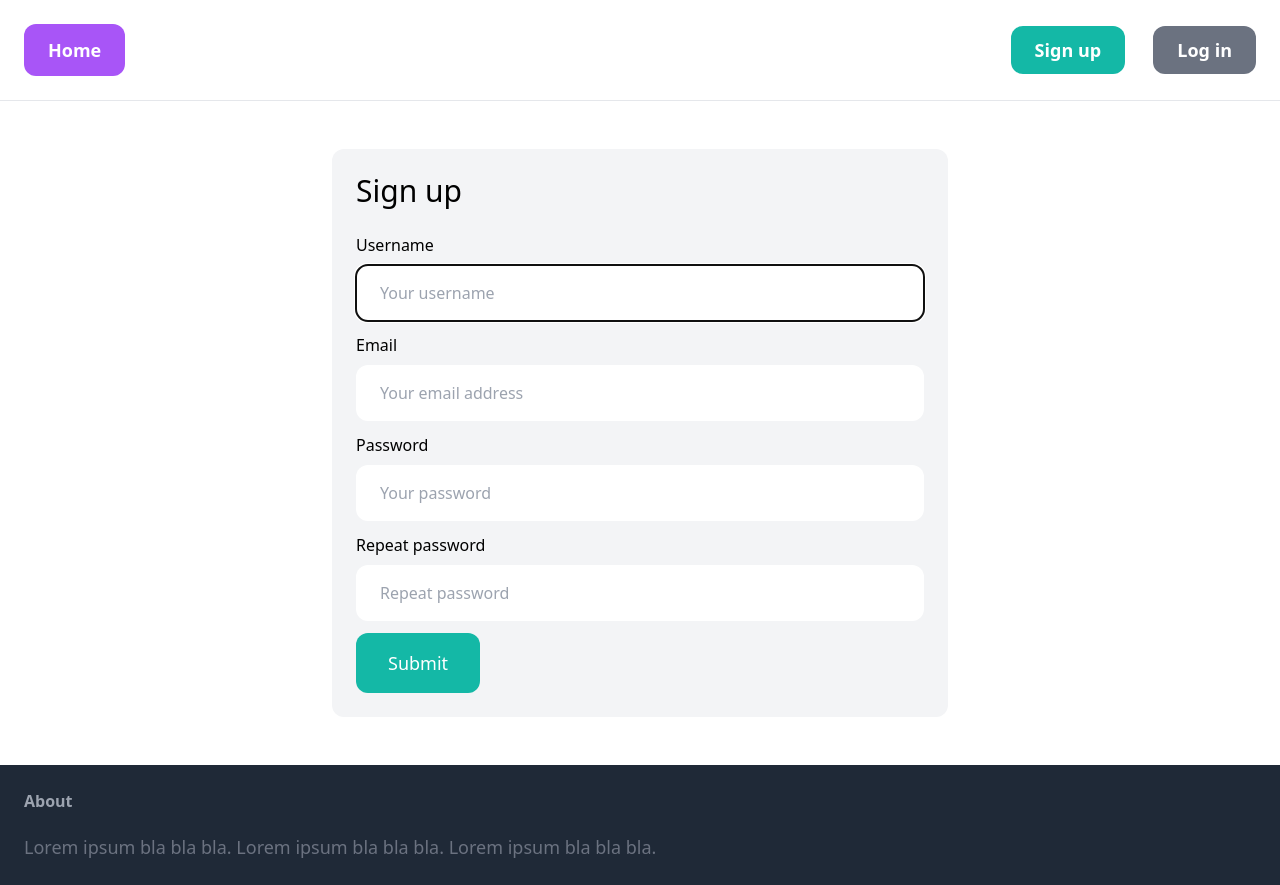
After one commit to gcivil-nyu-org/wed-fall24-team2, a Django app: page /signup/ in a window 1280 px wide. The commit adds this page. Run offline with Django 4.2, Linux system fonts and the light colour scheme; some libraries are stand-ins or nearby versions.

Commit message:
added login, signup, about.not yet connected to database

```diff
--- /dev/null
+++ b/soundscape/forms.py
@@ -0,0 +1,35 @@
+from django import forms
+from django.contrib.auth.forms import UserCreationForm, AuthenticationForm
+from django.contrib.auth.models import User
+
+class LoginForm(AuthenticationForm):
+    username = forms.CharField(widget=forms.TextInput(attrs={
+        'placeholder': 'Your username',
+        'class': 'w-full py-4 px-6 rounded-xl'
+    }))
+    password = forms.CharField(widget=forms.PasswordInput(attrs={
+        'placeholder': 'Your password',
+        'class': 'w-full py-4 px-6 rounded-xl'
+    }))
+
+class SignupForm(UserCreationForm):
+    class Meta:
+        model = User
+        fields = ('username', 'email', 'password1', 'password2')
+
+    username = forms.CharField(widget=forms.TextInput(attrs={
+        'placeholder': 'Your username',
+        'class': 'w-full py-4 px-6 rounded-xl'
+    }))
+    email = forms.CharField(widget=forms.EmailInput(attrs={
+        'placeholder': 'Your email address',
+        'class': 'w-full py-4 px-6 rounded-xl'
+    }))
+    password1 = forms.CharField(widget=forms.PasswordInput(attrs={
+        'placeholder': 'Your password',
+        'class': 'w-full py-4 px-6 rounded-xl'
+    }))
+    password2 = forms.CharField(widget=forms.PasswordInput(attrs={
+        'placeholder': 'Repeat password',
+        'class': 'w-full py-4 px-6 rounded-xl'
+    }))
--- /dev/null
+++ b/soundscape/templates/soundscape/base.html
@@ -0,0 +1,42 @@
+<!doctype html>
+
+<html>
+    <head>
+        <meta charset="utf-8">
+        <meta name="viewport" content="width=device-width, initial-scale=1.0">
+
+        <script src="https://cdn.tailwindcss.com"></script>
+
+        <title>{% block title %}{% endblock %} | SoundScape</title>
+    </head>
+
+    <body>
+        <nav class="py-6 px-6 flex justify-between items-center border-b border-gray-200">
+            <a href="/" class="px-6 py-3 text-lg font-semibold bg-purple-500 text-white rounded-xl hover:bg-gray-700">Home</a>
+
+            <div class="space-x-6">
+
+                {% if request.user.is_authenticated %}
+                    <a href="{% url 'conversation:inbox' %}" class="px-6 py-3 text-lg font-semibold bg-teal-500 text-white rounded-xl hover:bg-teal-700">Inbox</a>
+                    <a href="{% url 'dashboard:index' %}" class="px-6 py-3 text-lg font-semibold bg-gray-500 text-white rounded-xl hover:bg-gray-700">Dashboard</a>
+                {% else %}
+                    <a href="{% url 'soundscape:signup' %}" class="px-6 py-3 text-lg font-semibold bg-teal-500 text-white rounded-xl hover:bg-teal-700">Sign up</a>
+                    <a href="{% url 'soundscape:login' %}" class="px-6 py-3 text-lg font-semibold bg-gray-500 text-white rounded-xl hover:bg-gray-700">Log in</a>
+                {% endif %}
+            </div>
+        </nav>
+
+        <div class="px-6 py-6">
+            {% block content %}
+            {% endblock %}
+        </div>
+
+        <footer class="py-6 px-6 flex justify-between bg-gray-800">
+            <div class="w-2/3 pr-10">
+                <h3 class="mb-5 font-semibold text-gray-400">About</h3>
+
+                <p class="text-lg text-gray-500">Lorem ipsum bla bla bla. Lorem ipsum bla bla bla. Lorem ipsum bla bla bla.</p>
+            </div>
+        </footer>
+    </body>
+</html>
--- /dev/null
+++ b/soundscape/templates/soundscape/signup.html
@@ -0,0 +1,45 @@
+{% extends 'soundscape/base.html' %}
+
+{% block title %}Sign up{% endblock %}
+
+{% block content %}
+<div class="w-1/2 my-6 mx-auto p-6 bg-gray-100 rounded-xl">
+    <h1 class="mb-6 text-3xl">Sign up</h1>
+
+    <form method="post" action=".">
+        {% csrf_token %}
+
+        <div class="mb-3">
+            <label class="inline-block mb-2">Username</label><br>
+            {{ form.username }}
+        </div>
+
+        <div class="mb-3">
+            <label class="inline-block mb-2">Email</label><br>
+            {{ form.email }}
+        </div>
+
+        <div class="mb-3">
+            <label class="inline-block mb-2">Password</label><br>
+            {{ form.password1 }}
+        </div>
+
+        <div class="mb-3">
+            <label class="inline-block mb-2">Repeat password</label><br>
+            {{ form.password2 }}
+        </div>
+
+        {% if form.errors or form.non_field_errors %}
+            <div class="mb-3 p-6 bg-red-100 rounded-xl">
+                {% for field in form %}
+                    {{ field.errors }}
+                {% endfor %}
+
+                {{ form.non_field_errors }}
+            </div>
+        {% endif %}
+
+        <button class="py-4 px-8 text-lg bg-teal-500 hover:bg-teal-700 rounded-xl text-white">Submit</button>
+    </form>
+</div>
+{% endblock %}
--- a/soundscape/urls.py
+++ b/soundscape/urls.py
@@ -1,8 +1,12 @@
 from django.urls import path
+from django.contrib.auth import views as auth_views
+from . import views
+from .forms import LoginForm
+app_name = "soundscape"
 
-from . import views
-
-app_name = "soundscape"
 urlpatterns = [
     path("", views.homepage, name="homepage"),
+    path('about/', views.about, name='about'),
+    path('signup/', views.signup, name='signup'),
+    path('login/', auth_views.LoginView.as_view(template_name='soundscape/login.html', authentication_form=LoginForm), name='login'),
 ]
--- a/soundscape/views.py
+++ b/soundscape/views.py
@@ -1,10 +1,33 @@
 from django.shortcuts import render
+from django.shortcuts import render, redirect
+
+
+from .forms import SignupForm
 import os
 
 
 def homepage(request):
     return render(
         request,
-        "homepage.html",
+        "soundscape/homepage.html",
         {"mapbox_access_token": os.environ.get("MAPBOX_ACCESS_TOKEN")},
     )
+
+
+def about(request):
+    return render(request, 'soundscape/about.html')
+
+def signup(request):
+    if request.method == 'POST':
+        form = SignupForm(request.POST)
+
+        if form.is_valid():
+            form.save()
+
+            return redirect('/login/')
+    else:
+        form = SignupForm()
+
+    return render(request, 'soundscape/signup.html', {
+        'form': form
+    })
```
Also changed, not shown: soundscape/templates/soundscape/about.html (added, +31 -0 lines), soundscape/templates/soundscape/homepage.html (renamed from soundscape/templates/homepage.html, +8 -3 lines), soundscape/templates/soundscape/login.html (added, +35 -0 lines).
